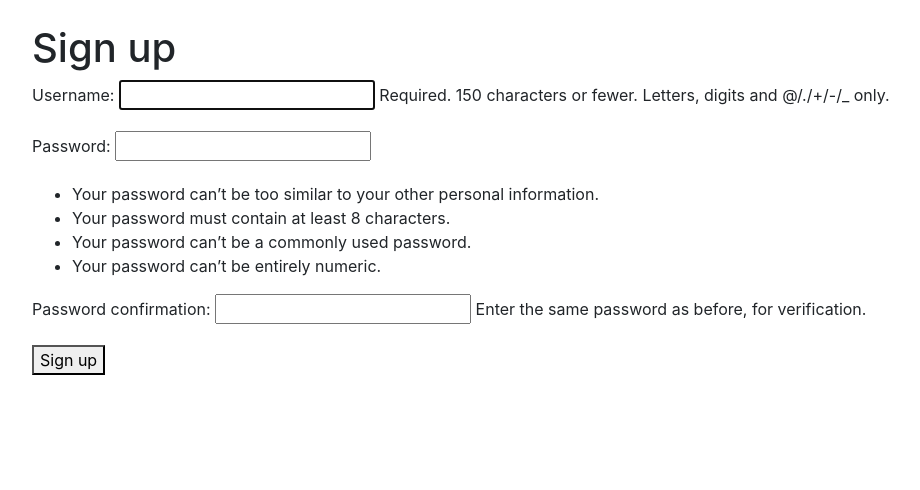
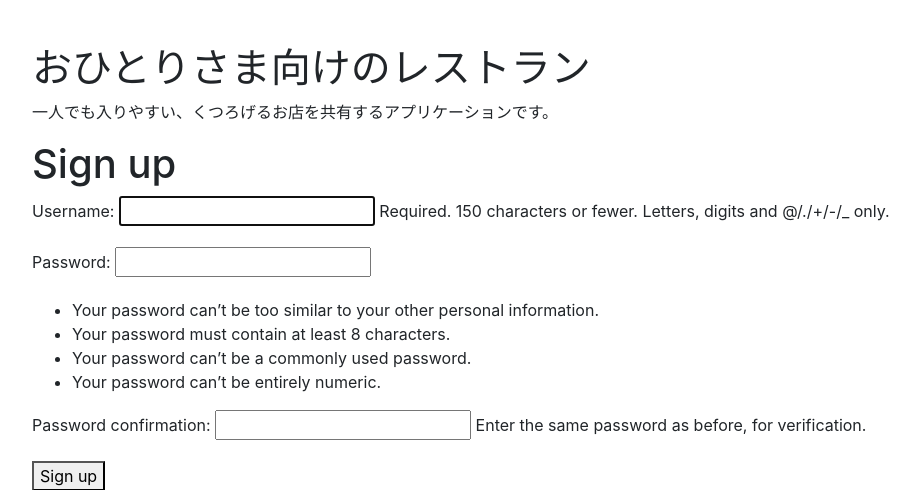
Before and after one commit to saki0712/tablefor1, a Django app: page /accounts/signup/ in a window 1280 px wide. Shown: the part 56-546 px from the top of the page, without its empty margins (53-973 px from the left). Run offline with Django 3.2, Linux system fonts and the light colour scheme; some libraries are stand-ins or nearby versions.

Commit message:
committtt

```diff
--- a/templates/layout.html
+++ b/templates/layout.html
@@ -5,7 +5,7 @@
         <meta name='viewport' content='width=device-width, initial-scale=1, shrink-to-fit=no'>
         <link rel='stylesheet' href='https://maxcdn.bootstrapcdn.com/bootstrap/4.0.0/css/bootstrap.min.css'>
         <title>tableforone</title>
-        <style>body {padding-top: 80px;}</style>
+        <style>body {padding-top: 100px;}</style>
     </head>
     <body>
         <nav class='navbar navbar-expand-sm navbar-dark bg-warning fixed-top'>
@@ -29,6 +29,8 @@
             </ul>
         </nav>
         <div class='container'>
+            <h1>おひとりさま向けのレストラン</h1>
+            <p>一人でも入りやすい、くつろげるお店を共有するアプリケーションです。</p>
             {% block content %}
             {% endblock %}
         </div>
```
